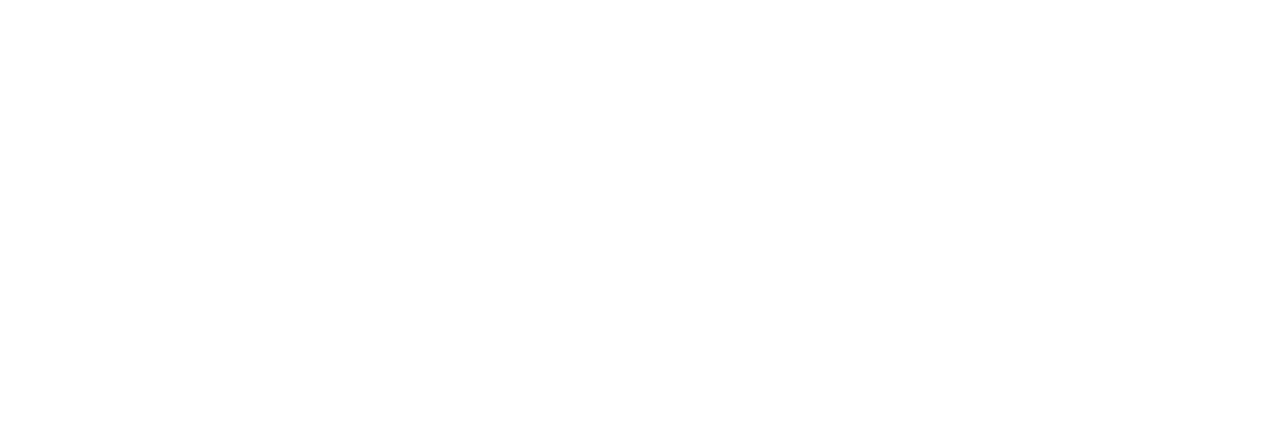
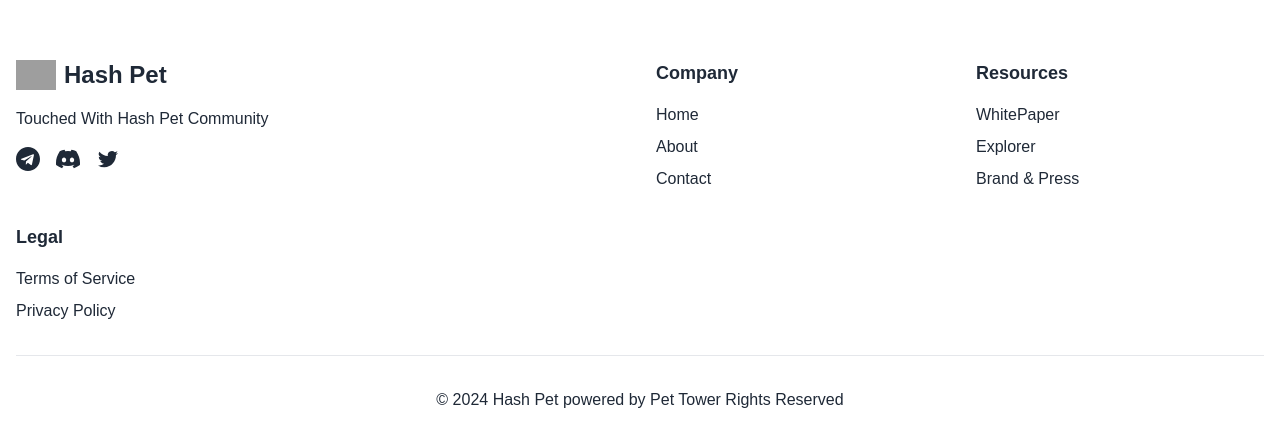
Before and after one commit to Souravhere/hashpet, a Next.js app: page / in a window 1280 px wide. Shown: the part 2073-2519 px from the top of the page. Before the commit the page ends 2084 px from the top, so only its background shows below. Built offline with nearby package versions, Linux system fonts and the light colour scheme; grey boxes are pictures that could not be loaded.

Commit message:
footer component created

```diff
--- a/src/app/layout.tsx
+++ b/src/app/layout.tsx
@@ -2,6 +2,7 @@ import type { Metadata } from "next";
 import localFont from "next/font/local";
 import "./globals.css";
 import Header from "@/components/Header";
+import Footer from "@/components/Footer";
 
 const geistSans = localFont({
   src: "./fonts/GeistVF.woff",
@@ -31,6 +32,7 @@ export default function RootLayout({
       >
         <Header/>
         {children}
+        <Footer/>
       </body>
     </html>
   );
--- /dev/null
+++ b/src/components/Footer.tsx
@@ -0,0 +1,98 @@
+"use client"
+
+import Image from 'next/image'
+import Link from 'next/link'
+import { motion, useAnimation } from 'framer-motion'
+import { useEffect } from 'react'
+import { useInView } from 'react-intersection-observer'
+
+export default function Footer() {
+  const controls = useAnimation()
+  const [ref, inView] = useInView({
+    triggerOnce: true,
+    threshold: 0.1,
+  })
+
+  useEffect(() => {
+    if (inView) {
+      controls.start('visible')
+    }
+  }, [controls, inView])
+
+  const footerVariants = {
+    hidden: { opacity: 0, y: 50 },
+    visible: {
+      opacity: 1,
+      y: 0,
+      transition: {
+        duration: 0.5,
+        ease: 'easeOut',
+      },
+    },
+  }
+
+  return (
+    <motion.footer
+      ref={ref}
+      initial="hidden"
+      animate={controls}
+      variants={footerVariants}
+      className="bg-white text-gray-800 py-12"
+    >
+      <div className="container mx-auto px-4">
+        <div className="grid grid-cols-1 md:grid-cols-4 gap-8">
+          <div className="col-span-1 md:col-span-2">
+            <div className="flex items-center mb-4">
+              <Image src="/placeholder.svg?height=40&width=40" alt="Hash Pet Logo" width={40} height={40} className="mr-2" />
+              <h2 className="text-2xl font-bold">Hash Pet</h2>
+            </div>
+            <p className="mb-4">Touched With Hash Pet Community</p>
+            <div className="flex space-x-4">
+              <Link href="#" aria-label="Telegram">
+                <svg className="w-6 h-6" fill="currentColor" viewBox="0 0 24 24" aria-hidden="true">
+                  <path d="M12 0C5.373 0 0 5.373 0 12s5.373 12 12 12 12-5.373 12-12S18.627 0 12 0zm5.894 8.221l-1.97 9.28c-.145.658-.537.818-1.084.508l-3-2.21-1.446 1.394c-.14.18-.357.295-.6.295-.002 0-.003 0-.005 0l.213-3.054 5.56-5.022c.24-.213-.054-.334-.373-.121l-6.869 4.326-2.96-.924c-.64-.203-.654-.64.135-.954l11.566-4.458c.538-.196 1.006.128.832.941z" />
+                </svg>
+              </Link>
+              <Link href="#" aria-label="Discord">
+                <svg className="w-6 h-6" fill="currentColor" viewBox="0 0 24 24" aria-hidden="true">
+                  <path d="M20.317 4.37a19.791 19.791 0 00-4.885-1.515.074.074 0 00-.079.037c-.21.375-.444.864-.608 1.25a18.27 18.27 0 00-5.487 0 12.64 12.64 0 00-.617-1.25.077.077 0 00-.079-.037A19.736 19.736 0 003.677 4.37a.07.07 0 00-.032.027C.533 9.046-.32 13.58.099 18.057a.082.082 0 00.031.057 19.9 19.9 0 005.993 3.03.078.078 0 00.084-.028c.462-.63.874-1.295 1.226-1.994a.076.076 0 00-.041-.106 13.107 13.107 0 01-1.872-.892.077.077 0 01-.008-.128 10.2 10.2 0 00.372-.292.074.074 0 01.077-.01c3.928 1.793 8.18 1.793 12.062 0a.074.074 0 01.078.01c.12.098.246.198.373.292a.077.077 0 01-.006.127 12.299 12.299 0 01-1.873.892.077.077 0 00-.041.107c.36.698.772 1.362 1.225 1.993a.076.076 0 00.084.028 19.839 19.839 0 006.002-3.03.077.077 0 00.032-.054c.5-5.177-.838-9.674-3.549-13.66a.061.061 0 00-.031-.03zM8.02 15.33c-1.183 0-2.157-1.085-2.157-2.419 0-1.333.956-2.419 2.157-2.419 1.21 0 2.176 1.096 2.157 2.42 0 1.333-.956 2.418-2.157 2.418zm7.975 0c-1.183 0-2.157-1.085-2.157-2.419 0-1.333.955-2.419 2.157-2.419 1.21 0 2.176 1.096 2.157 2.42 0 1.333-.946 2.418-2.157 2.418z" />
+                </svg>
+              </Link>
+              <Link href="#" aria-label="Twitter">
+                <svg className="w-6 h-6" fill="currentColor" viewBox="0 0 24 24" aria-hidden="true">
+                  <path d="M8.29 20.251c7.547 0 11.675-6.253 11.675-11.675 0-.178 0-.355-.012-.53A8.348 8.348 0 0022 5.92a8.19 8.19 0 01-2.357.646 4.118 4.118 0 001.804-2.27 8.224 8.224 0 01-2.605.996 4.107 4.107 0 00-6.993 3.743 11.65 11.65 0 01-8.457-4.287 4.106 4.106 0 001.27 5.477A4.072 4.072 0 012.8 9.713v.052a4.105 4.105 0 003.292 4.022 4.095 4.095 0 01-1.853.07 4.108 4.108 0 003.834 2.85A8.233 8.233 0 012 18.407a11.616 11.616 0 006.29 1.84" />
+                </svg>
+              </Link>
+            </div>
+          </div>
+          <div>
+            <h3 className="text-lg font-semibold mb-4">Company</h3>
+            <ul className="space-y-2">
+              <li><Link href="#" className="hover:text-gray-600">Home</Link></li>
+              <li><Link href="#" className="hover:text-gray-600">About</Link></li>
+              <li><Link href="#" className="hover:text-gray-600">Contact</Link></li>
+            </ul>
+          </div>
+          <div>
+            <h3 className="text-lg font-semibold mb-4">Resources</h3>
+            <ul className="space-y-2">
+              <li><Link href="#" className="hover:text-gray-600">WhitePaper</Link></li>
+              <li><Link href="#" className="hover:text-gray-600">Explorer</Link></li>
+              <li><Link href="#" className="hover:text-gray-600">Brand & Press</Link></li>
+            </ul>
+          </div>
+          <div>
+            <h3 className="text-lg font-semibold mb-4">Legal</h3>
+            <ul className="space-y-2">
+              <li><Link href="#" className="hover:text-gray-600">Terms of Service</Link></li>
+              <li><Link href="#" className="hover:text-gray-600">Privacy Policy</Link></li>
+            </ul>
+          </div>
+        </div>
+        <div className="mt-8 pt-8 border-t border-gray-200 text-center">
+          <p>&copy; 2024 Hash Pet powered by Pet Tower Rights Reserved</p>
+        </div>
+      </div>
+    </motion.footer>
+  )
+}
```
